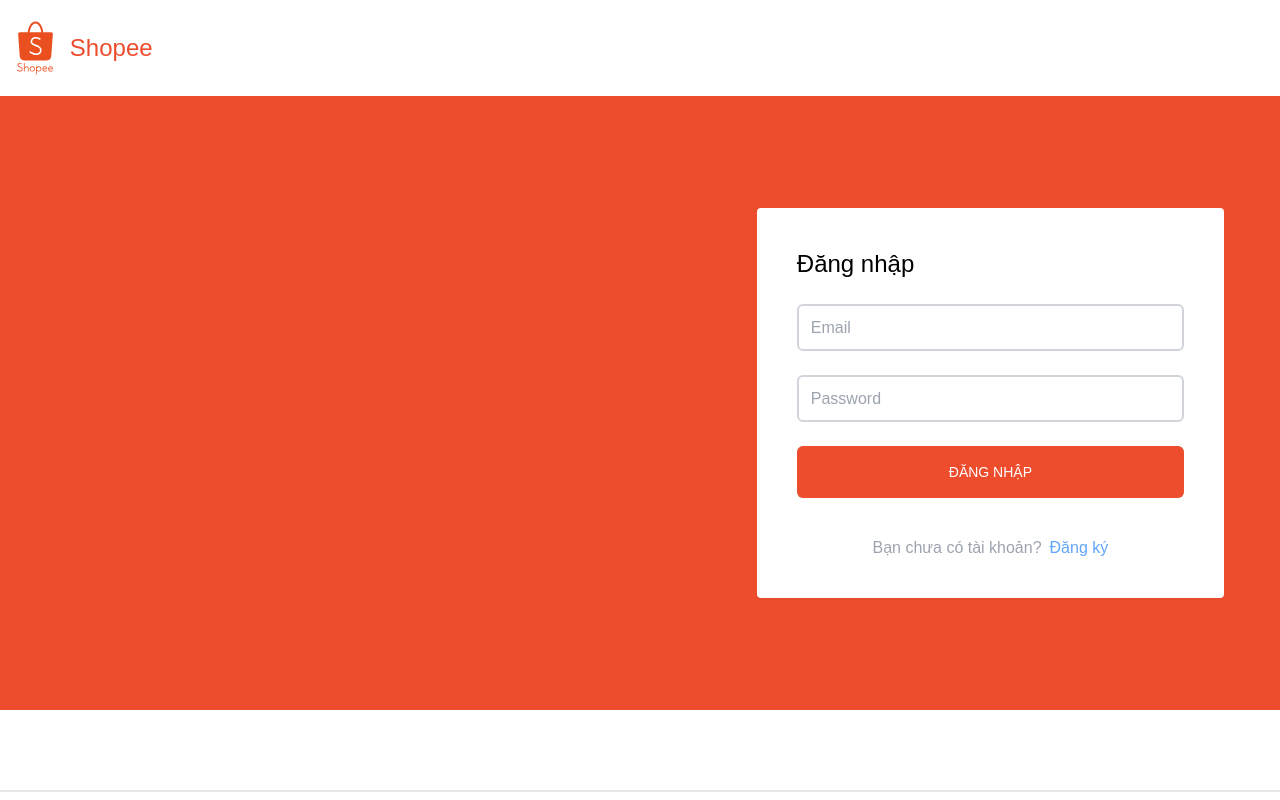
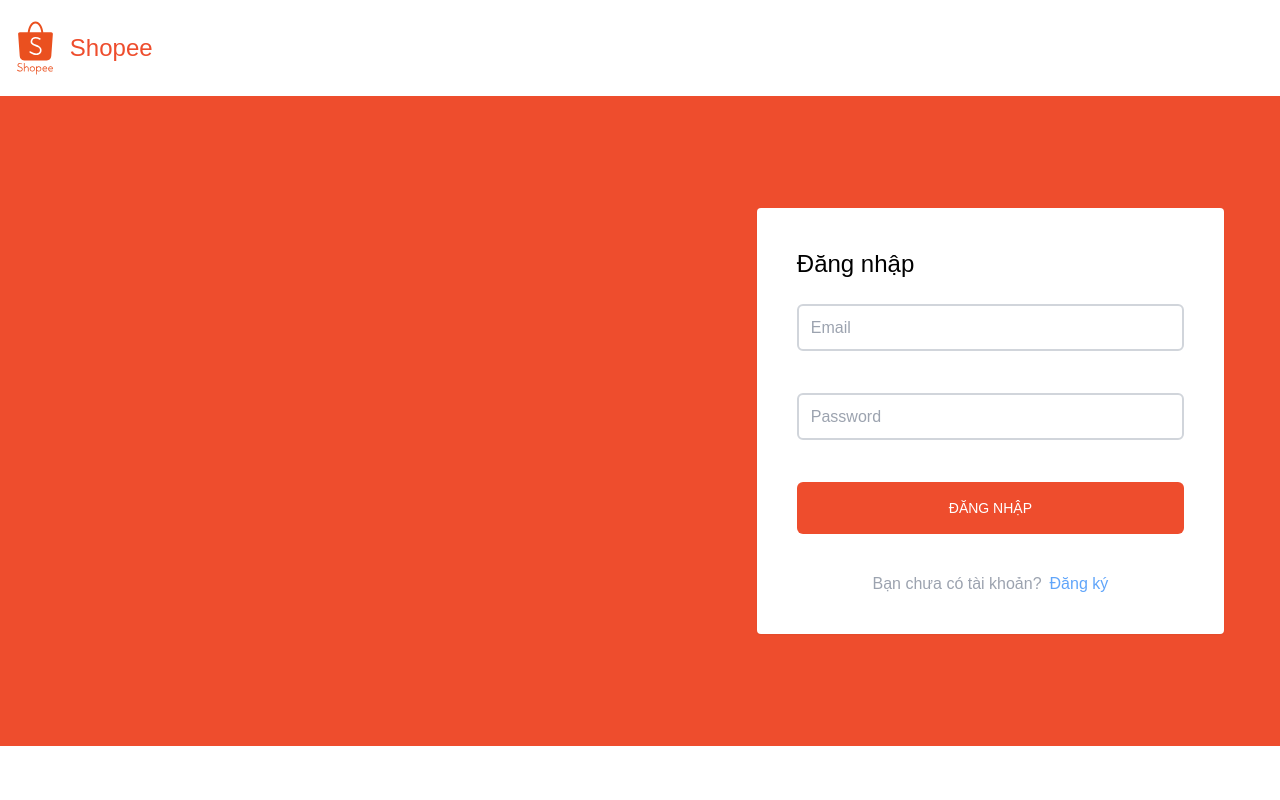
Before and after one commit to CNTT-UTH/Shopee-Clone-FE, a React (Vite) app: page /login in a window 1280 px wide. Shown: the top 800 px of the page. Built offline with nearby package versions, Linux system fonts and the light colour scheme.

Commit message:
Refactor: Create reusable input field component

```diff
--- /dev/null
+++ b/src/Components/Input/Input.tsx
@@ -0,0 +1,25 @@
+import type { UseFormRegister, RegisterOptions } from "react-hook-form"
+
+interface Props {
+    type: React.HTMLInputTypeAttribute,
+    errorMessage?: string
+    placeholder?: string
+    className?: string
+    name: string
+    register: UseFormRegister<any>
+    Rules?: RegisterOptions
+}
+
+export default function Input({type, errorMessage, placeholder, className = "mt-6", name, register, Rules}: Props) {
+  return (
+    <div className={className}>
+        <input
+        {...register(name, Rules)}
+        type={type}
+        placeholder={placeholder}
+        className="outline-none border-2 rounded-md focus:border-gray-500 border-gray-300 w-full p-3 focus:shadow-md"
+        />
+        <div className="text-red-500 text-sm ml-2 mt-1 min-h-[14px]">{errorMessage}</div>
+    </div>
+  )
+}
--- /dev/null
+++ b/src/Components/Input/index.ts
@@ -0,0 +1,3 @@
+import Input from "./Input";
+
+export default Input;
--- a/src/pages/Login/Login.tsx
+++ b/src/pages/Login/Login.tsx
@@ -1,9 +1,11 @@
 import { useForm } from "react-hook-form";
 import { Link } from "react-router-dom";
+import { rules } from "../../utils/rules";
+import Input from "../../Components/Input";
 
 interface IFormInput {
-  email: string
-  password: string
+    email: string;
+    password: string;
 }
 
 export default function Login() {
@@ -13,9 +15,9 @@ export default function Login() {
         formState: { errors },
     } = useForm<IFormInput>();
 
-    const onSubmit = handleSubmit(data => {
-      console.log(data);
-    })
+    const onSubmit = handleSubmit((data) => {
+        console.log(data);
+    });
 
     return (
         <div className="bg-orange">
@@ -24,28 +26,31 @@ export default function Login() {
                     <div className="lg:col-span-2 lg:col-start-4 md:col-span-3 md:col-start-3">
                         <form
                             onSubmit={onSubmit}
-                            action=""
+                            noValidate
                             className="p-10 rounded bg-white shadow-sm"
                         >
                             <div className="text-2xl">Đăng nhập</div>
+                            <Input
+                                name="email"
+                                register={register}
+                                type="email"
+                                errorMessage={errors.email?.message}
+                                placeholder="Email"
+                                Rules={rules().email}
+                            />
+                            <Input
+                                name='password'
+                                register={register}
+                                type='password'
+                                errorMessage={errors.password?.message}
+                                placeholder="Password"
+                                Rules={rules().password}
+                                />
                             <div className="mt-6">
-                                <input
-                                    type="email"
-                                    name="email"
-                                    placeholder="Email"
-                                    className="outline-none border-2 rounded-md focus:border-gray-500 border-gray-300 w-full p-3 focus:shadow-md"
-                                />
-                            </div>
-                            <div className="mt-6">
-                                <input
-                                    type="password"
-                                    name="password"
-                                    placeholder="Password"
-                                    className="outline-none border-2 rounded-md focus:border-gray-500 border-gray-300 w-full p-3 focus:shadow-md"
-                                />
-                            </div>
-                            <div className="mt-6">
-                                <button type="submit" className="text-white w-full text-center py-4 uppercase bg-orange rounded-md text-sm hover bg-orange-500">
+                                <button
+                                    type="submit"
+                                    className="text-white w-full text-center py-4 uppercase bg-orange rounded-md text-sm hover bg-orange-500"
+                                >
                                     Đăng nhập
                                 </button>
                             </div>
--- a/src/pages/Register/Register.tsx
+++ b/src/pages/Register/Register.tsx
@@ -1,6 +1,7 @@
-import { RegisterOptions, useForm } from "react-hook-form";
+import {  useForm } from "react-hook-form";
 import { Link } from "react-router-dom";
 import { rules } from "../../utils/rules";
+import Input from "../../Components/Input";
 
 interface FormType {
   email: string
@@ -26,34 +27,32 @@ export default function Register() {
         <div className="mx-auto max-w-7xl px-4">
           <div className="px-10 grid grid-cols-1 md:grid-cols-5 py-12 lg:py-28 md:pr-10">
             <div className="lg:col-span-2 lg:col-start-4 md:col-span-3 md:col-start-3">
-              <form onSubmit={onSubmit} action="" className="p-10 rounded bg-white shadow-sm">
-                <div className="text-2xl">Đăng nhập</div>
-                <div className="mt-6">
-                  <input
-                    {...register("email", Rules.email as RegisterOptions<FormType, "email">)}
+              <form noValidate onSubmit={onSubmit} action="" className="p-10 rounded bg-white shadow-sm">
+                <div className="text-2xl">Đăng ký</div>
+                <Input
+                  name='email'
+                  register={register}
+                  type='email'
+                  errorMessage={errors.email?.message}
                   placeholder="Email"
-                    className="outline-none border-2 rounded-md focus:border-gray-500 border-gray-300 w-full p-3 focus:shadow-md"
+                  Rules={Rules.email}
                 />
-                  <div className="text-red-500 text-sm ml-2 mt-1 min-h-[14px]">{errors.email?.message}</div>
-                </div>
-                <div className="mt-6">
-                  <input
-                    {...register("password", Rules.password as RegisterOptions<FormType, "password">)}
-                    type="password"
+                <Input
+                  name='password'
+                  register={register}
+                  type='password'
+                  errorMessage={errors.password?.message}
                   placeholder="Password"
-                    className="outline-none border-2 rounded-md focus:border-gray-500 border-gray-300 w-full p-3 focus:shadow-md"
+                  Rules={Rules.password}
                 />
-                  <div className="text-red-500 text-sm ml-2 mt-1 min-h-[14px]">{errors.password?.message}</div>
-                </div>
-                <div className="mt-6">
-                  <input
-                    {...register("confirm_password", Rules.confirm_password as RegisterOptions<FormType, "confirm_password">)}
-                    type="confirm_password"
+                <Input
+                  name='confirm_password'
+                  register={register}
+                  type='confirm_password'
+                  errorMessage={errors.confirm_password?.message}
                   placeholder="Confirm Password"
-                    className="outline-none border-2 rounded-md focus:border-gray-500 border-gray-300 w-full p-3 focus:shadow-md"
+                  Rules={Rules.confirm_password}
                 />
-                  <div className="text-red-500 text-sm ml-2 mt-1 min-h-[14px]">{errors.confirm_password?.message}</div>
-                </div>
                 <div className="mt-8">
                   <button type="submit" className="text-white w-full text-center py-4 uppercase bg-orange rounded-md text-sm hover bg-orange-500">
                     Đăng ký
--- a/src/utils/rules.ts
+++ b/src/utils/rules.ts
@@ -1,7 +1,7 @@
 import type { RegisterOptions } from "react-hook-form"
 
 type Rules = { [key in 'email' | 'password' | 'confirm_password']? : RegisterOptions }
-export const rules = (passwordValue?: string ): Rules =>  ({
+export const rules = (passwordValue: string = ""): Rules =>  ({
     email: {
         required: 'Email is compulsory',
         pattern: {
```
Lines whose indentation alone changed are shown as unchanged.
